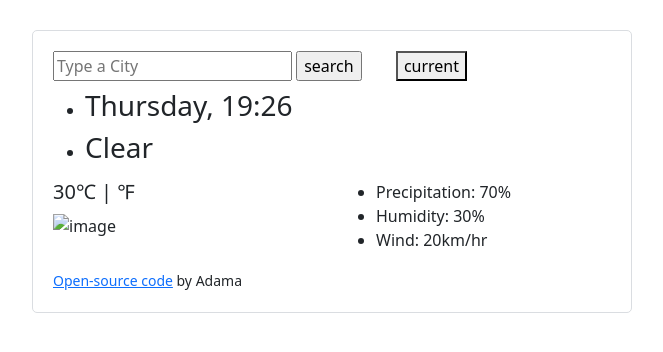
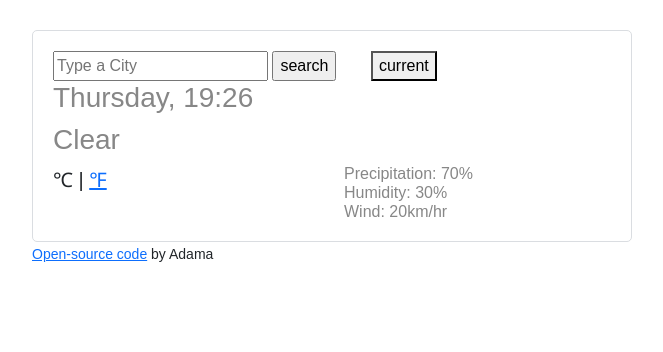
Before and after one commit to NdakoAdama/Weather-app, a plain HTML site: page index.html in a window 1280 px wide. Shown: the whole page, without its empty margins (308-971 px from the left). Drawn offline with nearby package versions, Linux system fonts and the light colour scheme; no server answers.

Commit message:
Updated the CSS file

```diff
--- a/index.html
+++ b/index.html
@@ -3,14 +3,15 @@
 <head>
     <meta charset="UTF-8">
     <meta http-equiv="X-UA-Compatible" content="IE=edge">
-    <link rel="stylesheet" href="./src/styles.css">
     <link href="https://cdn.jsdelivr.net/npm/bootstrap@5.3.0-alpha1/dist/css/bootstrap.min.css" rel="stylesheet" integrity="sha384-GLhlTQ8iRABdZLl6O3oVMWSktQOp6b7In1Zl3/Jr59b6EGGoI1aFkw7cmDA6j6gD" crossorigin="anonymous">
     <script src="https://unpkg.com/axios@1.1.2/dist/axios.min.js"></script>
+    <link rel="stylesheet" href="./src/styles.css">
     <meta name="viewport" content="width=device-width, initial-scale=1.0">
     <title>Adama</title>
 </head>
 <body>
     <div class="Container">
+        <div class="weather-wrapper">
         <div class="weather">
                 <form class="searching" id="formInput">
                     <input type="search" id="searchInput" placeholder="Type a City"/>
@@ -26,11 +27,18 @@
 
                 <div class="row">
                     <div class="col-6">
-                        <h5 class="temperature" id="temperature">30℃ | ℉</h5><img
-                        src="img"
+                        <!-- <img
+                            src="img"
                         alt="image"
-                        />
+                            /> -->
+
+                         <div
+                         class="temperature" id="temperature">
+                        </div>
+
+                         <span class="unit">℃ | <a href="#">℉</a></span>
                     </div>
+
                     <div class="col-6">
                         <ul>
                             <li>Precipitation: 70%</li>
@@ -39,13 +47,13 @@
                         </ul>
                     </div>
                 </div>
-                <small id="link-container">
+        </div>
+        <small id="link-container">
      <a id="link" href="https://github.com/NdakoAdama/Weather-app/tree/main">
         Open-source code
     </a> by Adama
 </small>
-        </div>
-
+    </div>
     </div>
 
     <script src="src/index.js"></script>
--- a/src/index.js
+++ b/src/index.js
@@ -38,7 +38,7 @@ function showTemperature(response) {
 
   let temperature = Math.round(response.data.main.temp);
   let temperatureElement = document.querySelector(`#temperature`);
-  temperatureElement.innerHTML = `${temperature}℃`;
+  temperatureElement.innerHTML = `${temperature}`;
 }
 
 function searchCity(city) {
--- a/src/styles.css
+++ b/src/styles.css
@@ -1,18 +1,26 @@
 body{
     font-family: Arial, sans-serif;
 }
-.weather{
-    max-width: 600px;
-    margin: 30px auto;
-    padding: 20px;
-    border: 1px solid #dadde1;
-    border-radius: 5px;
-}
+
 #city{
     color: #878787;
     font-size: 24px;
     font-weight: bold;
     line-height: 28px;
+    margin-bottom: 0;
+}
+ul{
+    margin: 0;
+    padding: 0;
+}
+li{
+    list-style: none;
+    margin: 0;
+    padding: 0;
+    color: #878787;
+    font-size: 16px;
+    font-weight: 100;
+    line-height: 19px;
 }
 #btn-input{
     margin-left: 30px;
@@ -20,3 +28,21 @@ body{
 #link{
     display: inline-block;
 }
+.temperature{
+    font-size: 30px;
+    display: inline;
+}
+.unit{
+    font-size: 20px;
+    top: -10px;
+    position: relative;
+}
+.weather{
+    padding: 20px;
+    border: 1px solid #dadde1;
+    border-radius: 5px;
+}
+.weather-wrapper{
+    max-width: 600px;
+    margin: 30px auto;
+}
```
